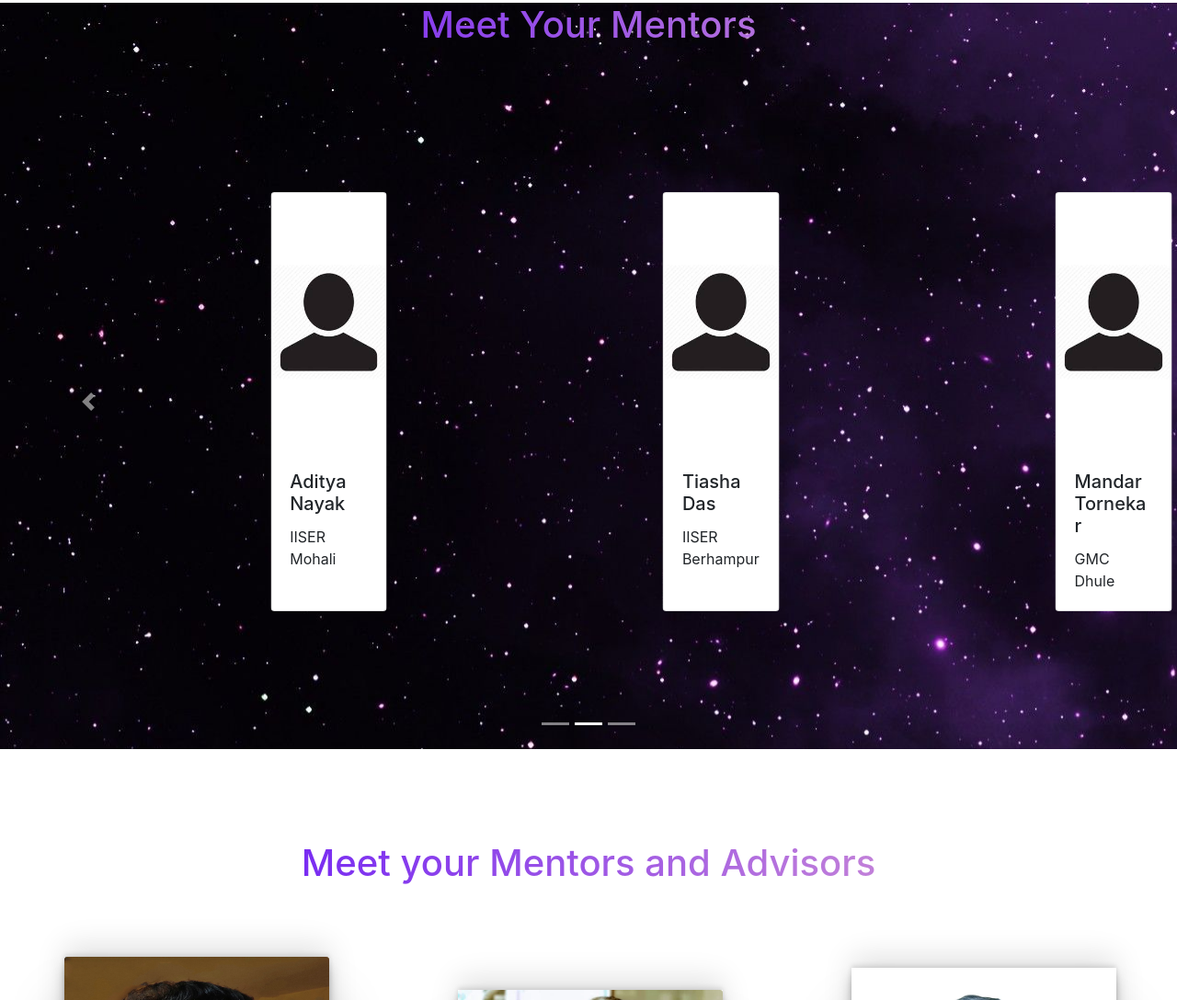
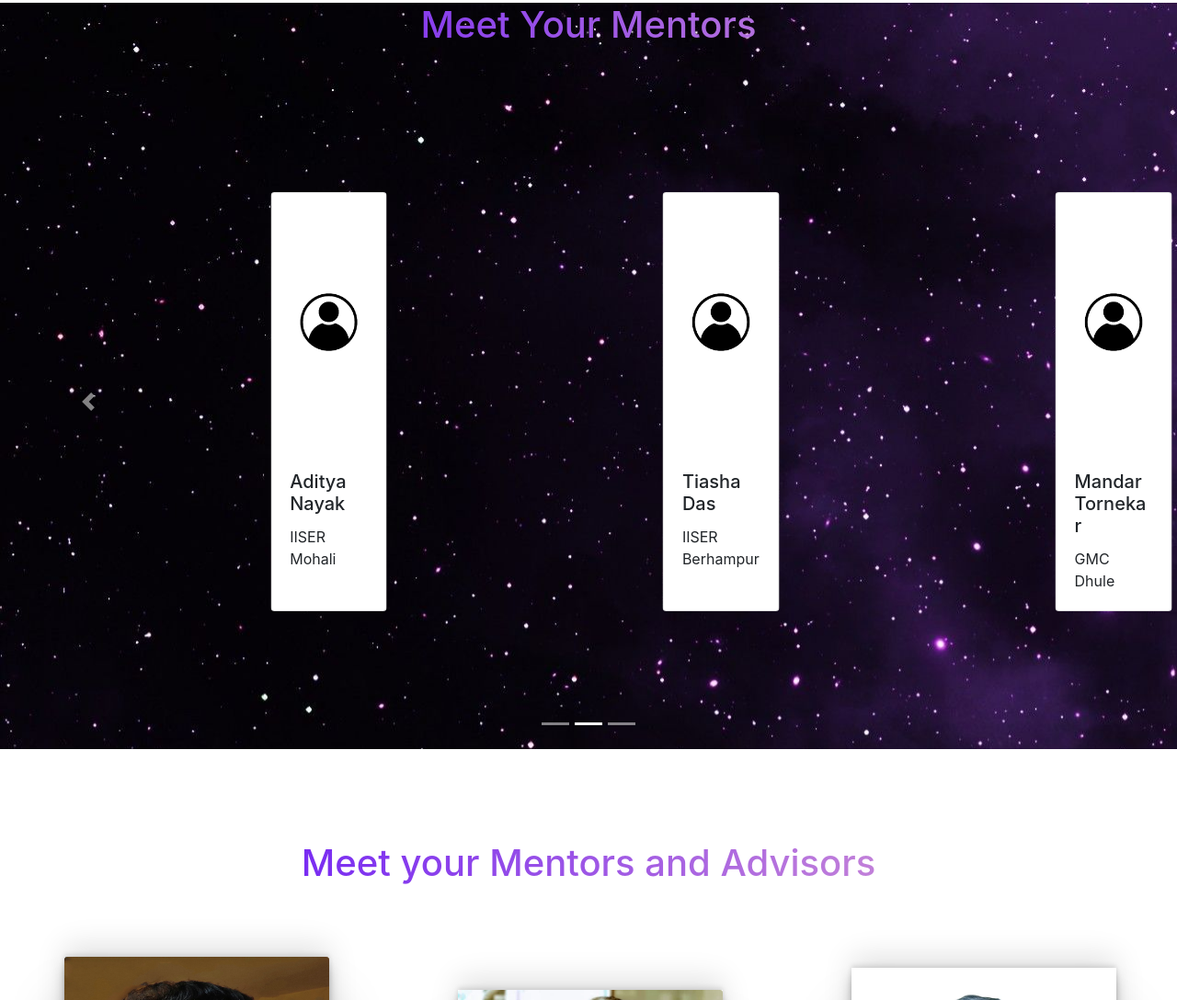
Before and after one commit to Senpxi69/internship-webpage, a plain HTML site: page index.html in a window 1280 px wide. Shown: the part 918-2006 px from the top of the page at 92% size. Drawn offline with nearby package versions, Linux system fonts and the light colour scheme.

Commit message:
updated the photo in carousel

```diff
--- a/index.html
+++ b/index.html
@@ -139,7 +139,7 @@
                         <div class="card-wrapper">
                             <div class="card">
                                 <div class="image-wrapper">
-                                    <img class="card-img-top" src="/assets/mentorllogo.jpg" alt="Card image cap">
+                                    <img class="card-img-top" src="assets\mentor logo.png" alt="Card image cap">
                                 </div>
                                 <div class="card-body">
                                   <h5 class="card-title">Shubham Nayak</h5>
@@ -149,7 +149,7 @@
                               </div>
                               <div class="card">
                                 <div class="image-wrapper">
-                                    <img class="card-img-top" src="/assets/mentorllogo.jpg" alt="Card image cap">
+                                    <img class="card-img-top" src="assets\mentor logo.png" alt="Card image cap">
                                 </div>
                                 <div class="card-body">
                                   <h5 class="card-title">Aditya Nayak</h5>
@@ -159,7 +159,7 @@
                               </div>
                               <div class="card">
                                 <div class="image-wrapper">
-                                    <img class="card-img-top" src="/assets/mentorllogo.jpg" alt="Card image cap">
+                                    <img class="card-img-top" src="assets\mentor logo.png" alt="Card image cap">
                                 </div>
                                 <div class="card-body">
                                   <h5 class="card-title">Tiasha Das</h5>
@@ -173,7 +173,7 @@
                         <div class="card-wrapper">
                             <div class="card">
                                 <div class="image-wrapper">
-                                    <img class="card-img-top" src="/assets/mentorllogo.jpg" alt="Card image cap">
+                                    <img class="card-img-top" src="assets\mentor logo.png" alt="Card image cap">
                                 </div>
                                 <div class="card-body">
                                   <h5 class="card-title">Mandar Tornekar</h5>
@@ -183,7 +183,7 @@
                               </div>
                               <div class="card">
                                 <div class="image-wrapper">
-                                    <img class="card-img-top" src="/assets/mentorllogo.jpg" alt="Card image cap">
+                                    <img class="card-img-top" src="assets\mentor logo.png" alt="Card image cap">
                                 </div>
                                 <div class="card-body">
                                   <h5 class="card-title">Sehasree Mohanta</h5>
@@ -193,7 +193,7 @@
                               </div>
                               <div class="card">
                                 <div class="image-wrapper">
-                                    <img class="card-img-top" src="/assets/mentorllogo.jpg" alt="Card image cap">
+                                    <img class="card-img-top" src="assets\mentor logo.png" alt="Card image cap">
                                 </div>
                                 <div class="card-body">
                                   <h5 class="card-title">Siddhart Bhatt</h5>
@@ -207,7 +207,7 @@
                         <div class="card-wrapper">
                             <div class="card">
                                 <div class="image-wrapper">
-                                    <img class="card-img-top" src="/assets/mentorllogo.jpg" alt="Card image cap">
+                                    <img class="card-img-top" src="assets\mentor logo.png" alt="Card image cap">
                                 </div>
                                 <div class="card-body">
                                   <h5 class="card-title">Mandar Tornekar</h5>
@@ -216,7 +216,7 @@
                                 </div>
                               </div><div class="card">
                                 <div class="image-wrapper">
-                                    <img class="card-img-top" src="/assets/mentorllogo.jpg" alt="Card image cap">
+                                    <img class="card-img-top" src="assets\mentor logo.png" alt="Card image cap">
                                 </div>
                                 <div class="card-body">
                                   <h5 class="card-title">Sehasree Mohanta</h5>
@@ -225,7 +225,7 @@
                                 </div>
                               </div><div class="card">
                                 <div class="image-wrapper">
-                                    <img class="card-img-top" src="/assets/mentorllogo.jpg" alt="Card image cap">
+                                    <img class="card-img-top" src="assets\mentor logo.png" alt="Card image cap">
                                 </div>
                                 <div class="card-body">
                                   <h5 class="card-title">Siddhart Bhatt</h5>
```
